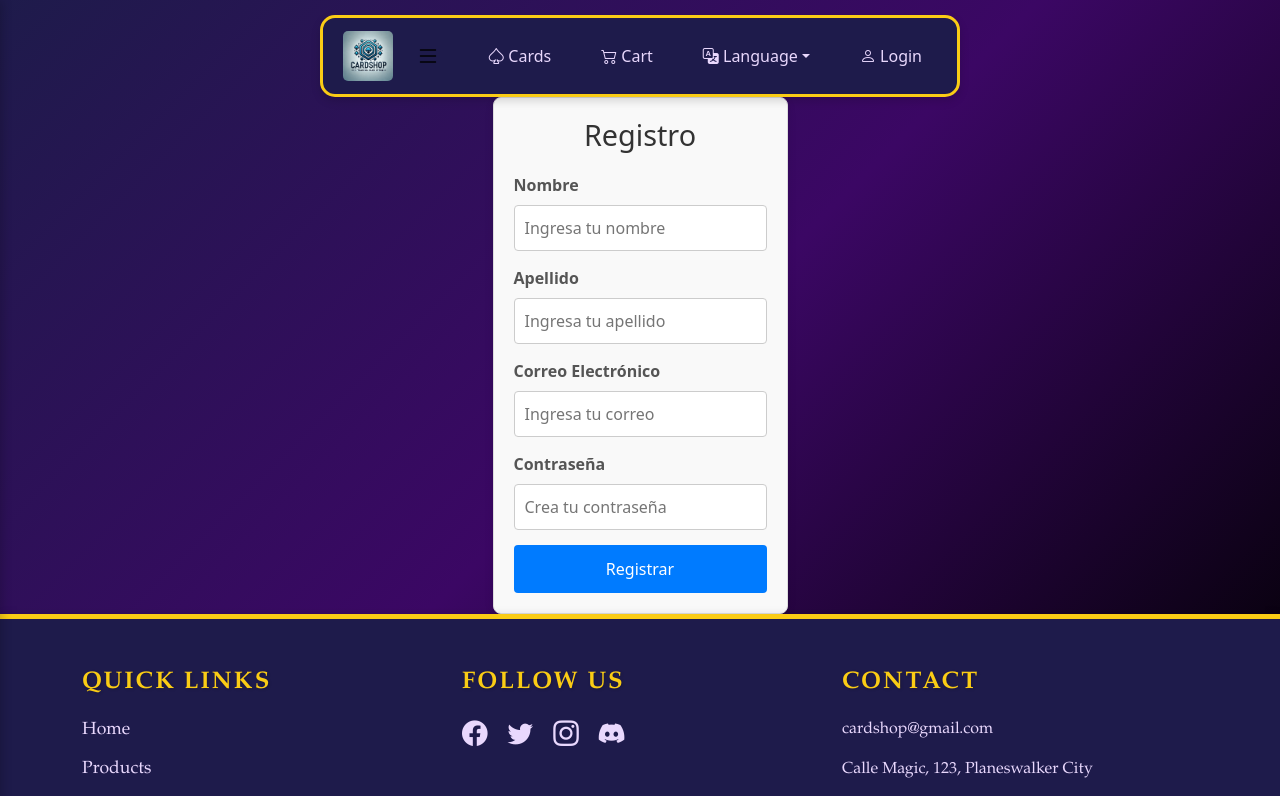
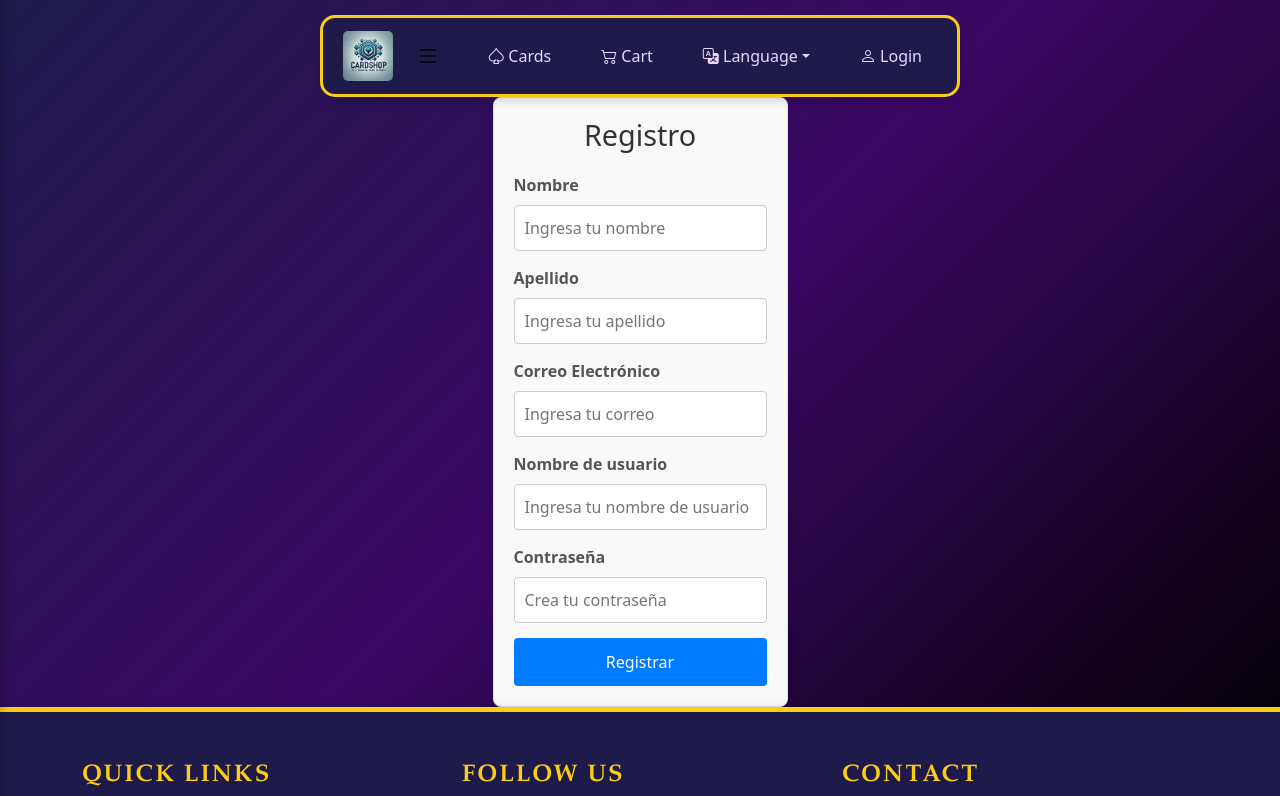
Before and after one commit to David-Luis-Mora/Cardmarket2, a Vue app in the folder fronted/: page /en/register in a window 1280 px wide. Shown: the top 796 px of the page. Built offline with nearby package versions, Linux system fonts and the light colour scheme; no server answers.

Commit message:
corrección del frontend del login y el register

```diff
--- a/fronted/src/components/LoginPage.vue
+++ b/fronted/src/components/LoginPage.vue
@@ -3,15 +3,16 @@
     <h1>Iniciar Sesión</h1>
     <form @submit.prevent="handleLogin">
       <div>
-        <label for="email">Correo Electrónico</label>
+        <label for="username">Nombre de usuario</label>
         <input
-          id="email"
+          id="username"
           v-model="username"
-          type="email"
-          placeholder="Ingresa tu correo"
+          type="text"
+          maxlength="50"
+          placeholder="Ingresa tu nombre de usuario"
           required
         />
-        <span v-if="errors.email">{{ errors.email }}</span>
+        <span v-if="errors.username">{{ errors.username }}</span>
       </div>
 
       <div>
@@ -48,19 +49,19 @@ const login = inject("login") as (userData: any) => void;
 const username = ref("");
 const password = ref("");
 const errors = ref({
-  email: "",
+  username: "",
   password: "",
 });
 const logueado = inject("logueado") as Ref<boolean>;
 const router = useRouter();
 const handleLogin = async () => {
   errors.value = {
-    email: "",
+    username: "",
     password: "",
   };
 
   if (!username.value.trim()) {
-    errors.value.email = "El correo es obligatorio.";
+    errors.value.username = "El correo es obligatorio.";
     return;
   }
 
@@ -70,13 +71,13 @@ const handleLogin = async () => {
   }
 
   try {
-    const response = await fetch("http://localhost:8000/users/login/", {
+    const response = await fetch("http://localhost:8000/api/users/login/", {
       method: "POST",
       headers: {
         "Content-Type": "application/json",
       },
       body: JSON.stringify({
-        username: username.value, // Asumimos que usas el correo como username
+        username: username.value,
         password: password.value,
       }),
     });
--- a/fronted/src/components/RegisterForm.vue
+++ b/fronted/src/components/RegisterForm.vue
@@ -35,6 +35,19 @@
       </div>
 
       <div>
+        <label for="username">Nombre de usuario</label>
+        <input
+          id="username"
+          v-model="username"
+          type="text"
+          maxlength="50"
+          placeholder="Ingresa tu nombre de usuario"
+          required
+        />
+        <span v-if="errors.username">{{ errors.username }}</span>
+      </div>
+
+      <div>
         <label for="password">Contraseña</label>
         <input
           id="password"
@@ -64,10 +77,12 @@ const firstName = ref("");
 const lastName = ref("");
 const email = ref("");
 const password = ref("");
+const username = ref("");
 const errors = ref({
   firstName: "",
   lastName: "",
   email: "",
+  username: "",
   password: "",
 });
 
@@ -95,6 +110,7 @@ const addUser = async () => {
     const data = {
       firstName: firstName.value,
       lastName: lastName.value,
+      username: username.value,
       email: email.value,
       password: password.value,
     };
@@ -103,6 +119,7 @@ const addUser = async () => {
     alert("Registro exitoso!");
     firstName.value = "";
     lastName.value = "";
+    username.value = "";
     email.value = "";
     password.value = "";
   } catch (error: any) {
@@ -120,6 +137,7 @@ const handleRegister = async () => {
     firstName: "",
     lastName: "",
     email: "",
+    username: "",
     password: "",
   };
 
@@ -155,7 +173,9 @@ const handleRegister = async () => {
         "Content-Type": "application/json",
       },
       body: JSON.stringify({
-        username: firstName.value + lastName.value, // O usa un campo separado si lo necesitas
+        username: username.value,
+        firstname: firstName.value,
+        lastname: lastName.value,
         email: email.value,
         password: password.value,
       }),
@@ -167,7 +187,7 @@ const handleRegister = async () => {
       if (result.error.includes("email")) {
         errors.value.email = result.error;
       } else if (result.error.includes("username")) {
-        errors.value.firstName = result.error; // O crea un campo `username` separado
+        errors.value.username = result.error; // O crea un campo `username` separado
       } else {
         alert(result.error || "Error desconocido");
       }
```
